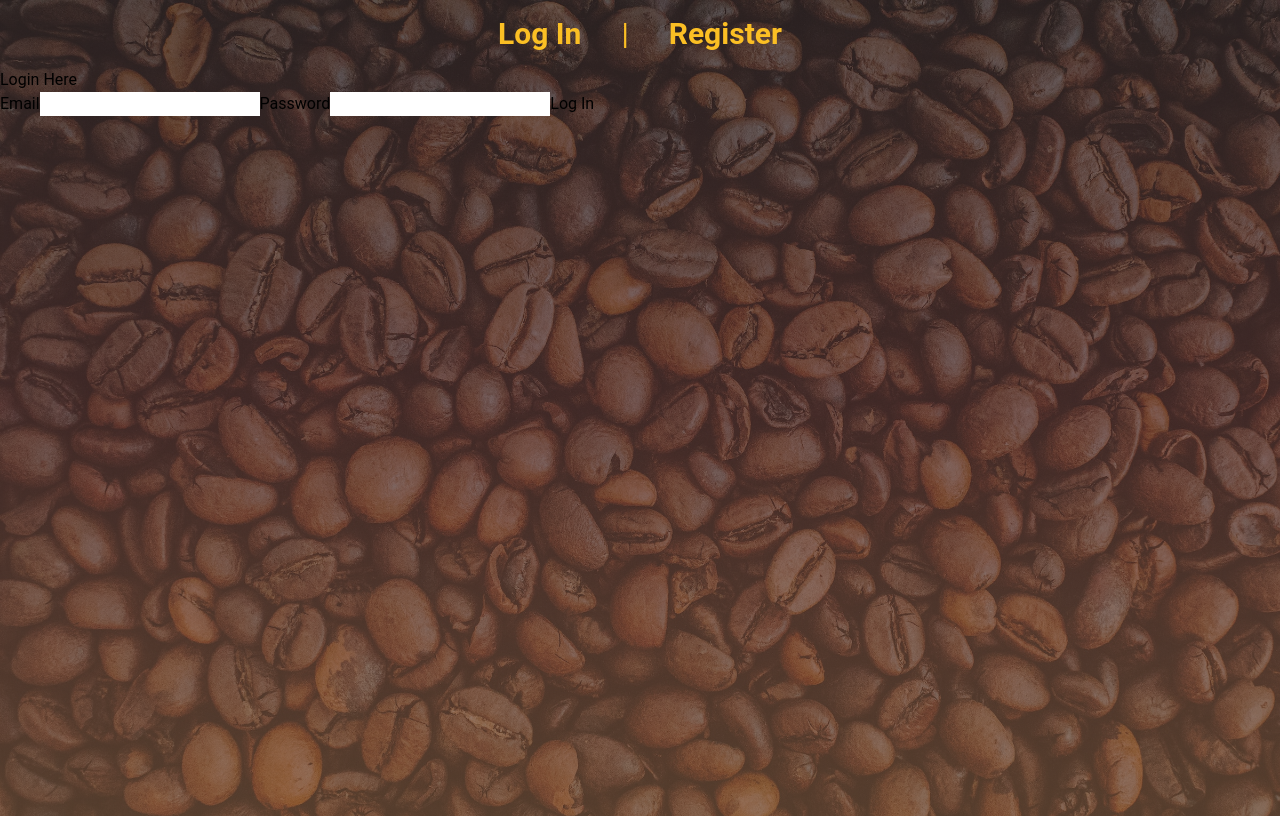
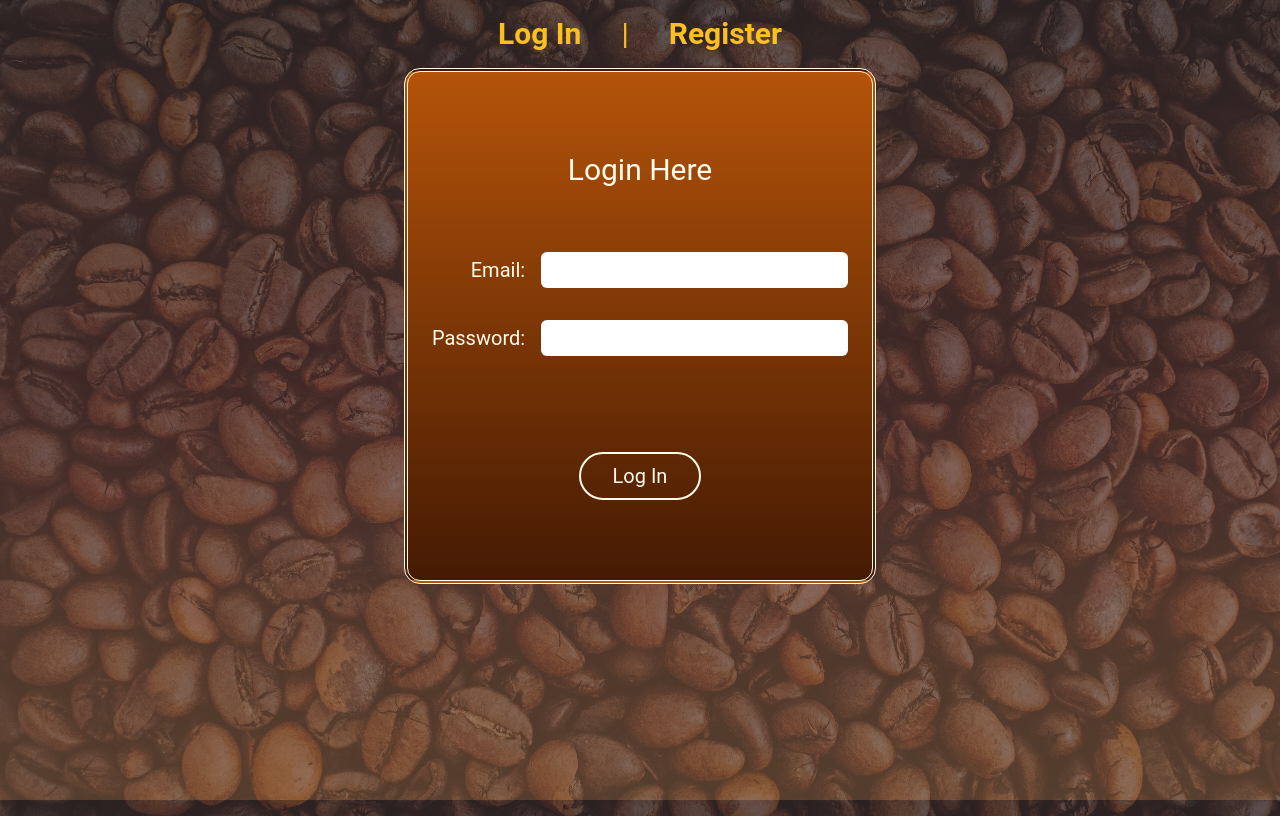
Before and after one commit to desng5/react_bean_stock, a React (Vite) app: page /login in a window 1280 px wide. Built offline with nearby package versions, Linux system fonts and the light colour scheme.

Commit message:
Updated styling

```diff
--- a/src/index.css
+++ b/src/index.css
@@ -16,5 +16,8 @@ html {
       rgba(111, 78, 55, 0.7)
     ),
     url(./assets/bean-bg.jpg);
+  background-position: center;
   background-size: cover;
-}
+  background-attachment: fixed;
+  scroll-snap-type: y mandatory;
+};
--- a/src/views/Login.tsx
+++ b/src/views/Login.tsx
@@ -43,24 +43,38 @@ export const Login = ({ logUserIn, flashMessage }: LoginProps) => {
   };
 
   return (
+    <div className="mx-auto flex w-fit flex-col items-center justify-center rounded-2xl border-4 border-double border-amber-50 bg-gradient-to-b from-amber-700 to-amber-950 px-6 py-20">
+      <h1 className="mb-16 text-3xl text-amber-50">Login Here</h1>
+      <form
+        className="grid place-items-end gap-y-8 text-xl text-amber-50"
+        onSubmit={handleFormSubmit}
+      >
         <div>
-      <h1>Login Here</h1>
-      <form onSubmit={handleFormSubmit}>
-        <label>Email</label>
+          <label className="mr-4">Email:</label>
           <input
+            className="rounded-md px-4 py-1 text-amber-950"
             name="email"
             value={user.email}
             onChange={handleInputChange}
             type="email"
           />
-        <label>Password</label>
+        </div>
+        <div>
+          <label className="mr-4">Password:</label>
           <input
+            className="rounded-md px-4 py-1 text-amber-950"
             name="password"
             value={user.password}
             onChange={handleInputChange}
             type="password"
           />
-        <button type="submit">Log In</button>
+        </div>
+        <button
+          className="mt-16 place-self-center rounded-full border-2 border-amber-50 px-8 py-2 duration-200 hover:bg-amber-50 hover:text-amber-950"
+          type="submit"
+        >
+          Log In
+        </button>
       </form>
     </div>
   );
```
Lines whose indentation alone changed are shown as unchanged.
